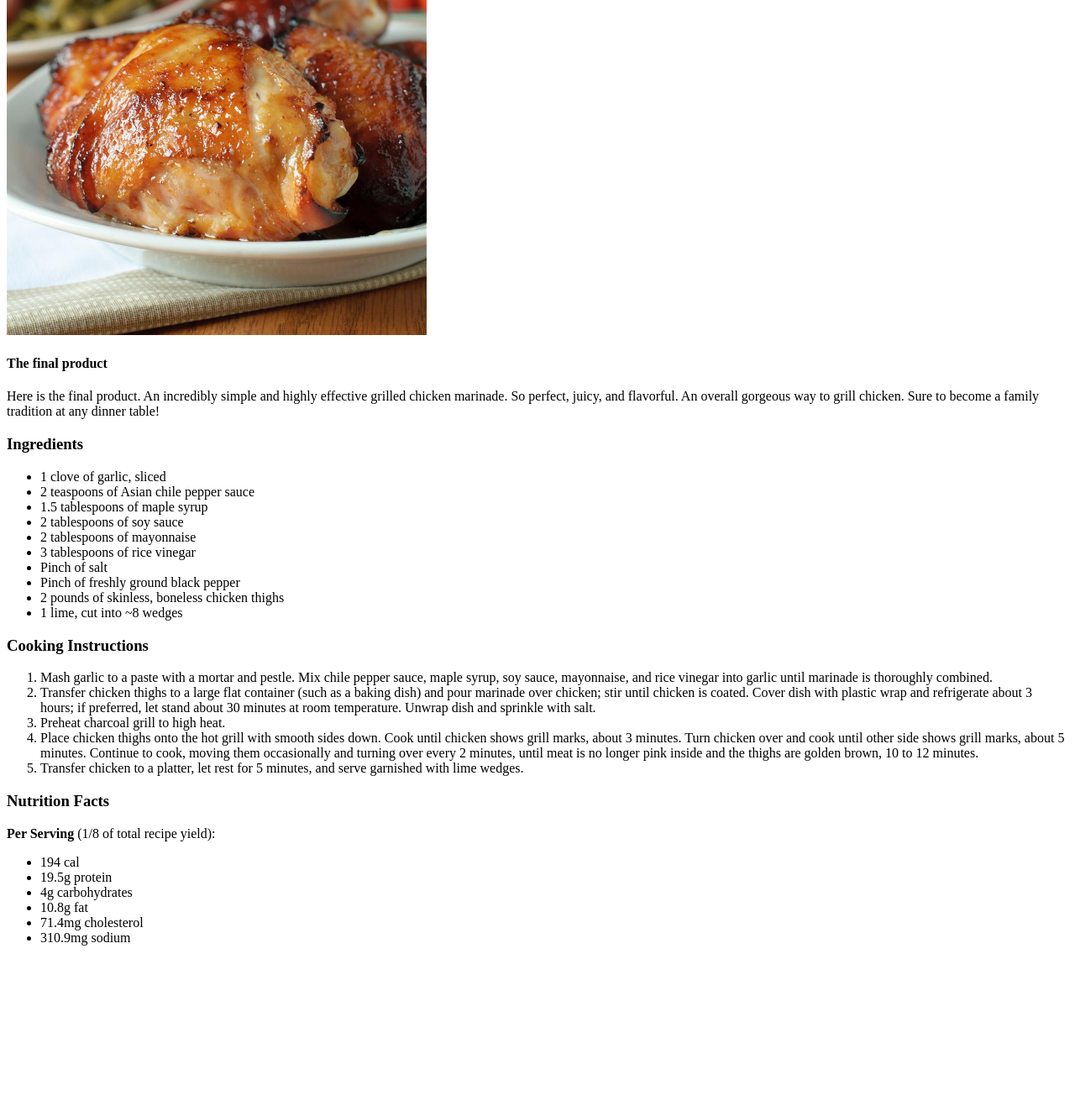
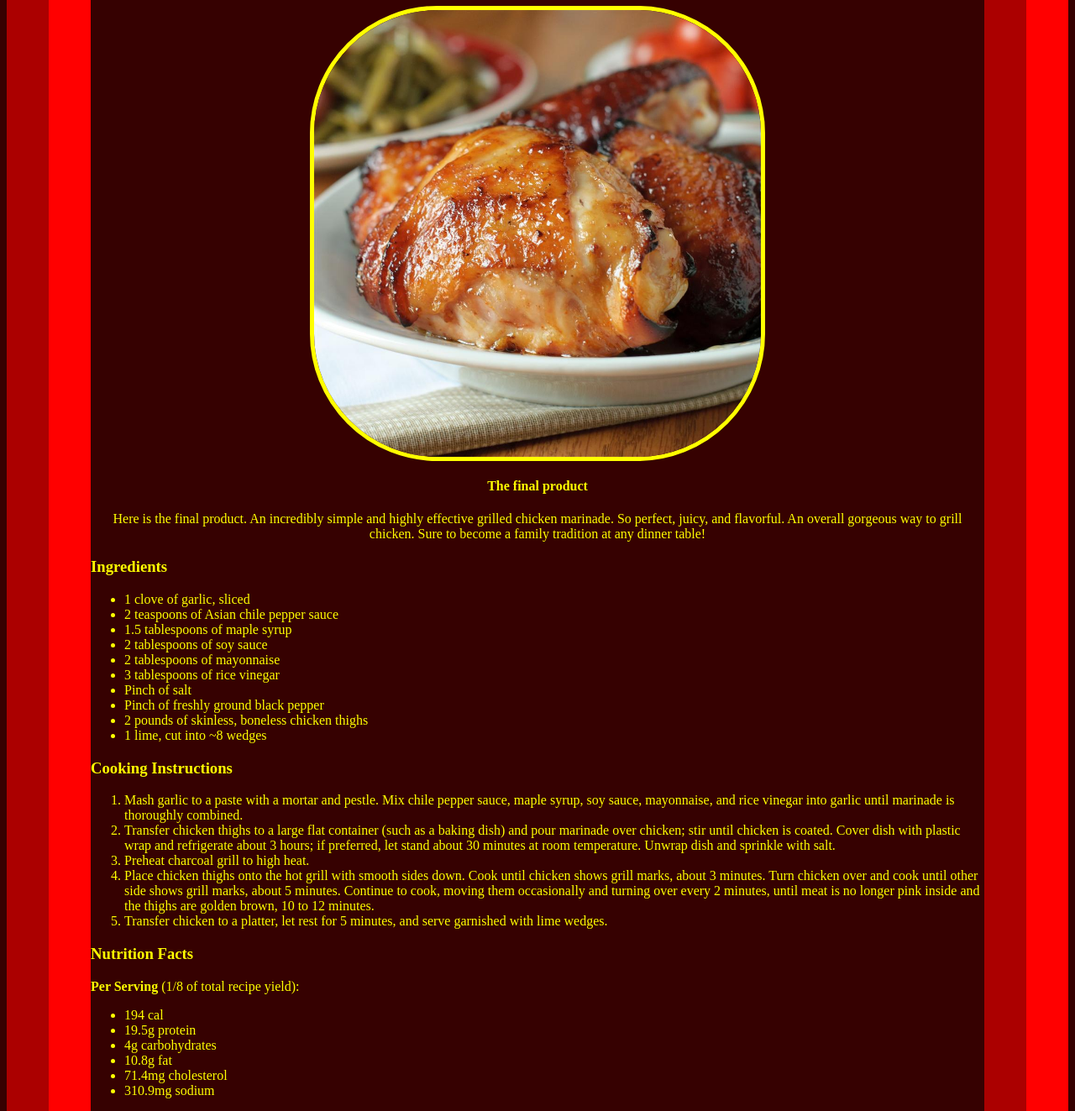
Before and after one commit to CoSeCant/odin-recipes, a plain HTML site: page recipes/rusty-chicken-thighs.html in a window 1280 px wide. Shown: the part 181-1504 px from the top of the page at 84% size. Before the commit the page ends 1323 px from the top, so only its background shows below. Drawn offline with Linux system fonts and the light colour scheme.

Commit message:
ADDED CSS
Created a CSS file for the recipe website
Added classes for both the homepage (index.html) and each of the recipe pages (asparagus.html, roasted-potatoes.html, and rusty-chicken-thighs.html
Linked each html file with the css file (styles.css)
Added various attributes to the website including text color, image and text placement, borders, and changed background colours

```diff
--- a/recipes/rusty-chicken-thighs.html
+++ b/recipes/rusty-chicken-thighs.html
@@ -3,19 +3,20 @@
     <head>
         <meta charset="UTF-8">
         <title>Rusty Chicken Thighs</title>
+        <link rel="stylesheet" href="../styles.css">
     </head>
 
-    <body>
-        <h1>Rusty Chicken Thighs</h1>
+    <body class="border background">
+        <h1 class="title">Rusty Chicken Thighs</h1>
 
-        <img src="./rusty-chicken.jpeg" alt="Freshly cooked chicken thighs." width="500px">
-        <h4>The final product</h4>
-        <p>Here is the final product. An incredibly simple and highly effective grilled
+        <img src="./rusty-chicken.jpeg" alt="Freshly cooked chicken thighs." class="recipe image">
+        <h4 class="text title">The final product</h4>
+        <p class="text title">Here is the final product. An incredibly simple and highly effective grilled
         chicken marinade. So perfect, juicy, and flavorful. An overall gorgeous way to
         grill chicken. Sure to become a family tradition at any dinner table!</p>
 
-        <h3>Ingredients</h3>
-        <ul>
+        <h3 class="text">Ingredients</h3>
+        <ul class="text">
             <li>1 clove of garlic, sliced</li>
             <li>2 teaspoons of Asian chile pepper sauce</li>
             <li>1.5 tablespoons of maple syrup</li>
@@ -28,8 +29,8 @@
             <li>1 lime, cut into ~8 wedges</li>
         </ul>
 
-        <h3>Cooking Instructions</h3>
-        <ol>
+        <h3 class="text">Cooking Instructions</h3>
+        <ol class="text">
             <li>Mash garlic to a paste with a mortar and pestle.
                 Mix chile pepper sauce, maple syrup, soy sauce, mayonnaise,
                 and rice vinegar into garlic until marinade is thoroughly
@@ -51,9 +52,9 @@
                 and serve garnished with lime wedges.</li>
         </ol>
 
-        <h3>Nutrition Facts</h3>
-        <p><strong>Per Serving</strong> (1/8 of total recipe yield):
-            <ul>
+        <h3 class="text">Nutrition Facts</h3>
+        <p class="text"><strong>Per Serving</strong> (1/8 of total recipe yield):
+            <ul class="text">
                 <li>194 cal</li>
                 <li>19.5g protein</li>
                 <li>4g carbohydrates</li>
--- /dev/null
+++ b/styles.css
@@ -0,0 +1,44 @@
+.title {
+    text-align: center;
+    background-color: red;
+    color: yellow;
+}
+
+.image {
+    border: solid;
+    border-color: rgb(255, 255, 0);
+    border-width: 5px;
+    border-radius: 28%;
+}
+
+.home,
+.recipe {
+    height: auto;
+}
+
+.home {
+    width: 140px;
+}
+
+.recipe {
+    display: block;
+    margin-left: auto;
+    margin-right: auto;
+    width: 50%;
+}
+
+.border {
+    border-color: rgb(255, 0, 0);
+    border-width: 100px;
+    border-style: groove;
+}
+
+.background {
+    background-color: rgb(54, 1, 1);
+}
+
+.hyperlink,
+.text {
+    color: yellow;
+    background-color: transparent;
+}
```
Also changed, not shown: index.html (+9 -8 lines), recipes/asparagus.html (+13 -12 lines), recipes/roasted-potatoes.html (+13 -12 lines).
